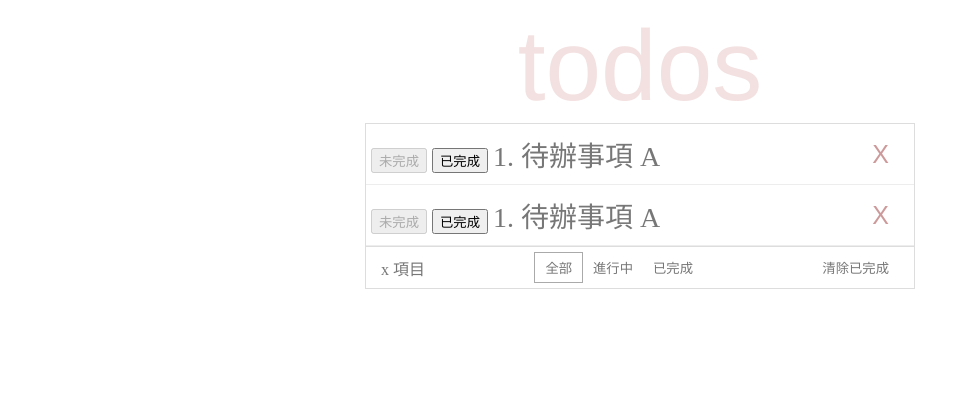
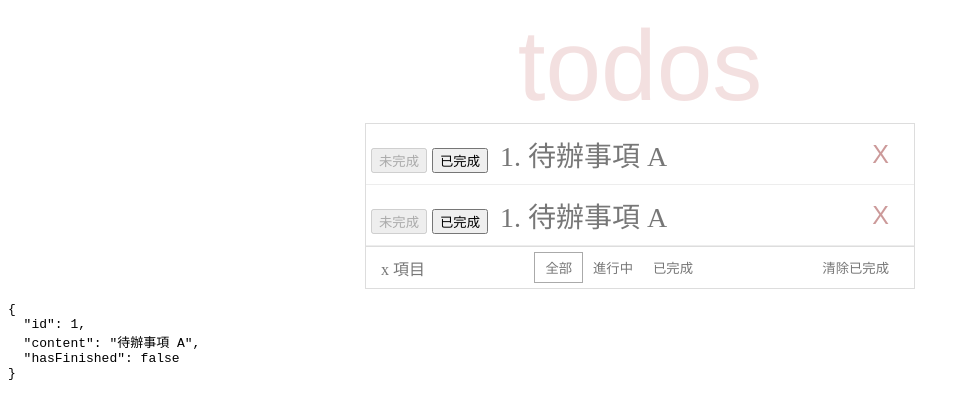
Before and after one commit to zncen/mcu-112-web-12130951, an Angular app: page / in a window 1280 px wide. Shown: the top 418 px of the page, without its empty margins (0-969 px from the left). Built offline with nearby package versions, Linux system fonts and the light colour scheme.

Commit message:
feat(todo): 傳入屬性變更成待辦事項型別

```diff
--- a/src/app/app.component.html
+++ b/src/app/app.component.html
@@ -1,18 +1,9 @@
 <div class="container">
     <app-header></app-header>
     <section class="main">
-      <app-todo
-        id="1"
-        [content]="content"
-        [(hasFinished)]="hasFinished"
-        [(finishDate)]="finishDate"
-      ></app-todo>
-      <app-todo
-        id="1"
-        [content]="content"
-        [(hasFinished)]="hasFinished"
-        [(finishDate)]="finishDate"
-      ></app-todo>
-    </section>
-    <app-footer></app-footer>
-  </div>
+        <app-todo [task]="task" (stateChange)="onStateChange($event)"></app-todo>
+    <app-todo [task]="task" (stateChange)="onStateChange($event)"></app-todo>
+  </section>
+  <app-footer></app-footer>
+</div>
+<pre>{{ task | json }}</pre>
--- a/src/app/app.component.ts
+++ b/src/app/app.component.ts
@@ -1,18 +1,27 @@
+import { JsonPipe } from '@angular/common';
 import { Component } from '@angular/core';
+
 import { FooterComponent } from './footer/footer.component';
 import { HeaderComponent } from './header/header.component';
+import { Todo } from './model/todo';
 import { TodoComponent } from './todo/todo.component';
+
 @Component({
   selector: 'app-root',
   standalone: true,
-  imports: [HeaderComponent, TodoComponent, FooterComponent],
+  imports: [HeaderComponent, TodoComponent, FooterComponent, JsonPipe],
   templateUrl: './app.component.html',
   styleUrls: ['./app.component.css'],
 })
 export class AppComponent {
-  content = '待辦事項 A';
+  task = new Todo(1, '待辦事項 A');
 
-  hasFinished = false;
-
-  finishDate?: Date;
+  onStateChange(state: boolean): void {
+    if (state) {
+      this.task.setFinished(new Date());
+    } else {
+      this.task.finishDate = undefined;
+      this.task.hasFinished = false;
+    }
+  }
 }
--- a/src/app/todo/todo.component.css
+++ b/src/app/todo/todo.component.css
@@ -16,7 +16,7 @@ span.completed {
 }
 
 span.finish-date {
-  font-style: 16px;
+  font-size: 14px;
   margin-left: 10px;
 }
 
--- a/src/app/todo/todo.component.html
+++ b/src/app/todo/todo.component.html
@@ -1,11 +1,18 @@
-<span>
-  <button type="button" [disabled]="!hasFinished" (click)="onSetStatus(false)">
-    未完成
-  </button>
-  <button type="button" [disabled]="hasFinished" (click)="onSetStatus(true)">
-    已完成
-  </button>
-  <span [class.completed]="hasFinished">{{ id }}. {{ content }}</span>
-  <span class="finish-date">{{ finishDate | date : "yyyy/MM/dd" }}</span>
+<span> <button
+  type="button"
+  [disabled]="!task.hasFinished"
+  (click)="onSetStatus(false)"
+>
+  未完成
+</button> <button
+type="button"
+[disabled]="task.hasFinished"
+(click)="onSetStatus(true)"
+>
+已完成
+</button>  <span [class.completed]="task.hasFinished">
+  {{ task.id }}. {{ task.content }}
+</span>
+<span class="finish-date">{{ task.finishDate | date : "yyyy/MM/dd" }}</span>
 </span>
 <button class="delete" type="button">X</button>
--- a/src/app/todo/todo.component.ts
+++ b/src/app/todo/todo.component.ts
@@ -1,13 +1,13 @@
 import { DatePipe } from '@angular/common';
 import {
-  booleanAttribute,
   Component,
   EventEmitter,
   HostBinding,
   Input,
-  numberAttribute,
   Output,
 } from '@angular/core';
+
+import { Todo } from '../model/todo';
 
 @Component({
   selector: 'app-todo',
@@ -17,25 +17,15 @@ import {
   styleUrl: './todo.component.css',
 })
 export class TodoComponent {
-  @Input({ required: true, transform: numberAttribute })
-  id!: number;
   @Input({ required: true })
-  content!: string;
-  @Input({ transform: booleanAttribute })
-  hasFinished!: boolean;
+  task!: Todo;
   @Output()
-  readonly hasFinishedChange = new EventEmitter<boolean>();
-
-  @Input()
-  finishDate?: Date;
-  @Output()
-  readonly finishDateChange = new EventEmitter<Date | undefined>();
+  readonly stateChange = new EventEmitter<boolean>();
 
   @HostBinding('class')
   class = 'app-todo';
 
   onSetStatus(hasFinished: boolean): void {
-    this.hasFinishedChange.emit(hasFinished);
-    this.finishDateChange.emit(hasFinished ? new Date() : undefined);
+    this.stateChange.emit(hasFinished);
   }
 }
--- a/src/assets/code/index.ts
+++ b/src/assets/code/index.ts
@@ -1,4 +1,4 @@
-import { Todo } from './todo';
+import { Todo } from '../../app/model/todo';
 
 const todos = [
   new Todo(1, '期中考作業'),
```
Also changed, not shown: src/app/model/todo.ts (renamed from src/assets/code/todo.ts).
